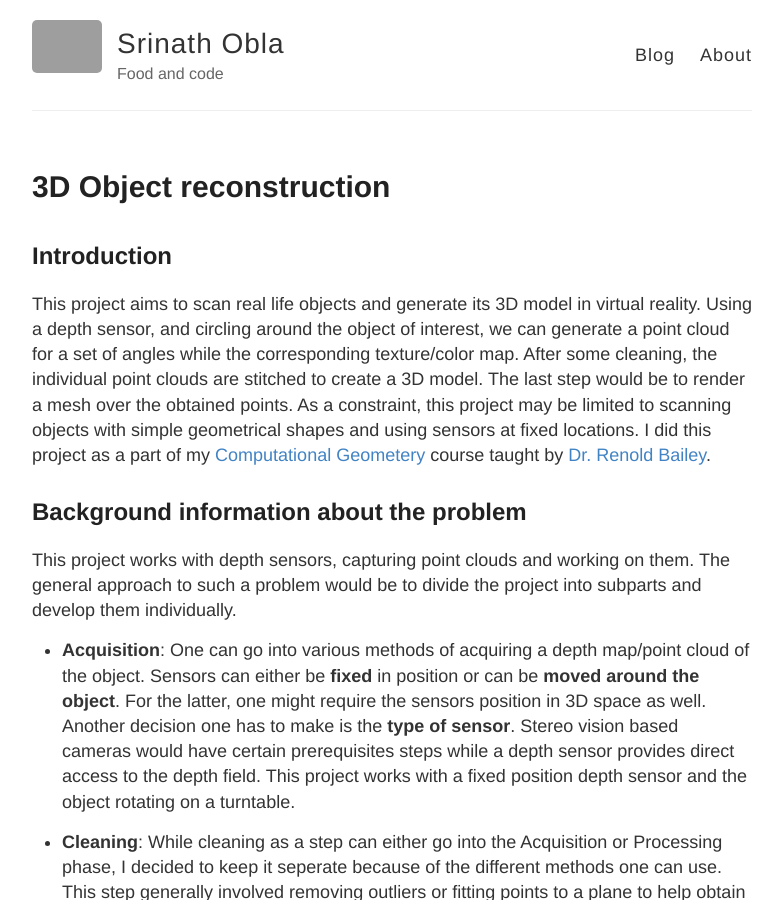
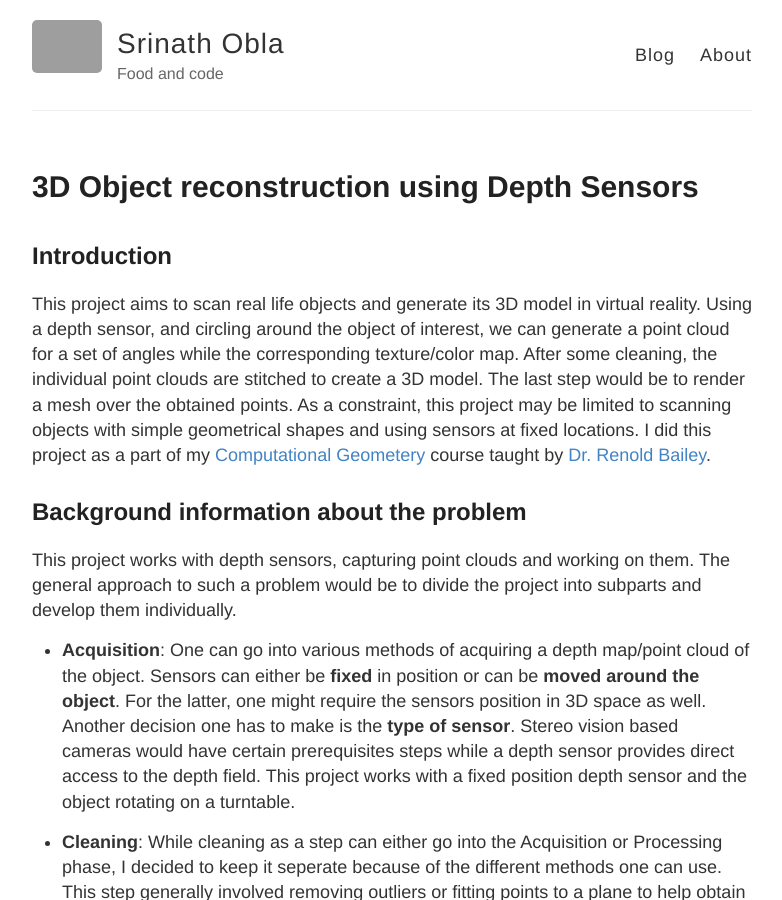
Before and after one commit to srinathos/srinathos.github.io, a Jekyll site: the page built from _posts/2014-3-3-Hello-World.md, in a window 1280 px wide and 900 px high. Shown: the whole window, without its empty margins (248-1030 px from the left). Built offline with Jekyll 4.4.1, drawn with Linux system fonts in a browser that asks for light colours; grey boxes are pictures that could not be loaded.

Commit message:
Updated post title

```diff
--- a/_posts/2014-3-3-Hello-World.md
+++ b/_posts/2014-3-3-Hello-World.md
@@ -1,6 +1,6 @@
 ---
 layout: post
-title: 3D Object reconstruction
+title: 3D Object reconstruction using Depth Sensors
 ---
 
 ## Introduction
```
